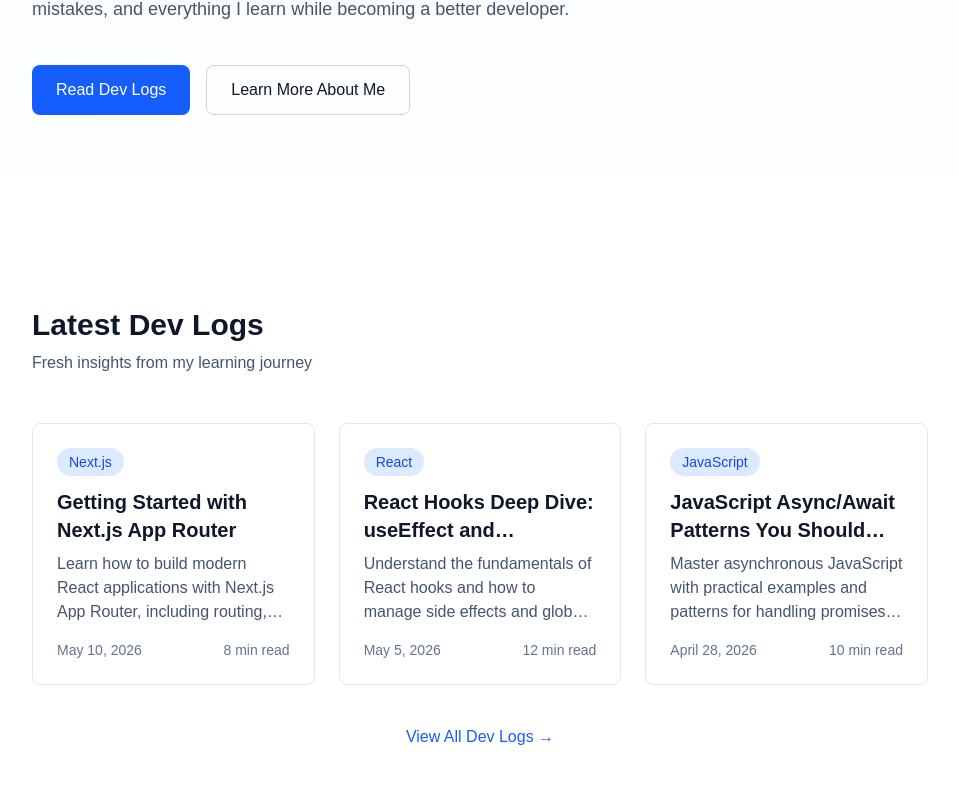
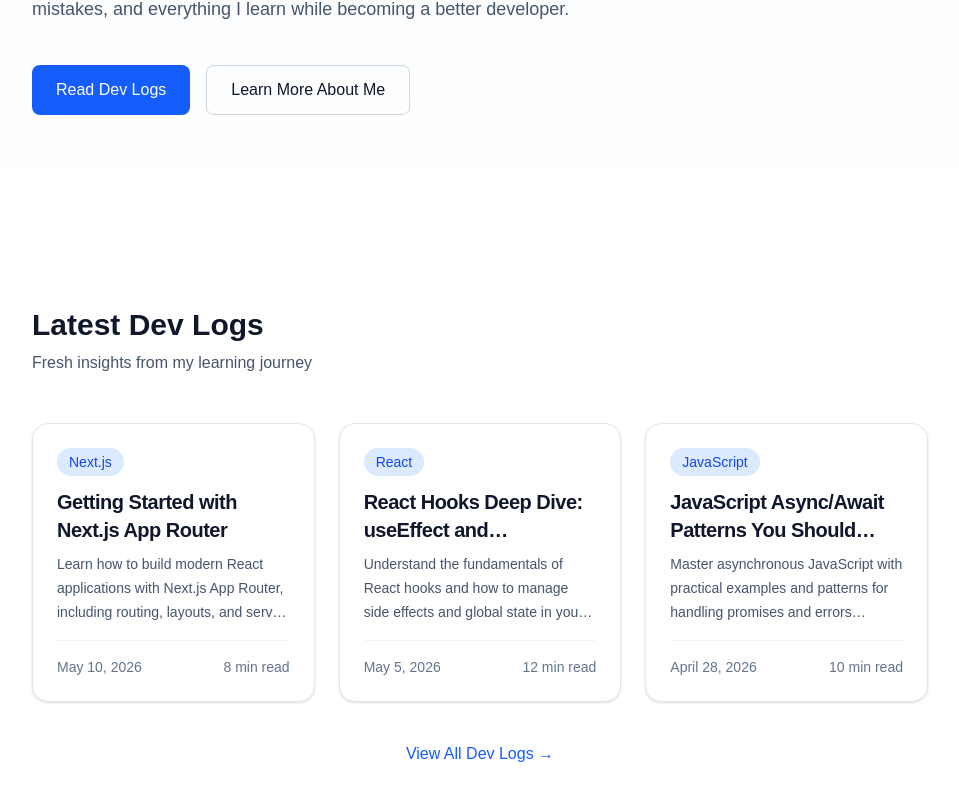
Before and after one commit to mfbhai10/blog-with-rafi, a Next.js app: page / in a window 1280 px wide. Shown: the part 340-1140 px from the top of the page, without its empty margins (160-1119 px from the left). Built offline with nearby package versions, Linux system fonts and the light colour scheme.

Commit message:
Connect blog page to MDX posts

```diff
--- a/app/blog/page.tsx
+++ b/app/blog/page.tsx
@@ -1,160 +1,84 @@
-"use client";
-
-import { useState } from "react";
+import Link from "next/link";
 import SectionTitle from "@/components/SectionTitle";
 import BlogCard from "@/components/BlogCard";
+import { getAllPosts } from "@/lib/posts";
 
-// Sample blog data
-const allBlogPosts = [
-  {
-    id: 1,
-    title: "How I Started Web Development",
-    description:
-      "My journey into web development started with curiosity and a desire to build things. In this post, I share the resources that helped me get started and the mistakes I made along the way.",
-    category: "Career",
-    date: "May 15, 2026",
-    readingTime: "6 min read",
-    slug: "how-i-started-web-development",
-  },
-  {
-    id: 2,
-    title: "Why I Built Blog with Rafi",
-    description:
-      "Discover why I decided to create this personal blog and what I hope to achieve with it. Learn about my vision for sharing knowledge and documenting my learning journey.",
-    category: "Personal",
-    date: "May 14, 2026",
-    readingTime: "5 min read",
-    slug: "why-i-built-blog-with-rafi",
-  },
-  {
-    id: 3,
-    title: "My First Next.js Blog Website",
-    description:
-      "A detailed walkthrough of how I built this blog using Next.js, React, TypeScript, and Tailwind CSS. Includes setup steps, component architecture, and deployment tips.",
-    category: "Next.js",
-    date: "May 12, 2026",
-    readingTime: "12 min read",
-    slug: "my-first-nextjs-blog",
-  },
-  {
-    id: 4,
-    title: "A* Search Explained Simply",
-    description:
-      "Understanding the A* pathfinding algorithm with clear explanations and visual examples. Perfect for beginners interested in algorithms and artificial intelligence.",
-    category: "Algorithms",
-    date: "May 8, 2026",
-    readingTime: "10 min read",
-    slug: "a-star-search-explained",
-  },
-  {
-    id: 5,
-    title: "React Components Explained for Beginners",
-    description:
-      "A comprehensive guide to understanding React components, hooks, and state management. Learn the fundamentals that will help you build interactive user interfaces.",
-    category: "React",
-    date: "May 5, 2026",
-    readingTime: "9 min read",
-    slug: "react-components-for-beginners",
-  },
-];
+function formatDate(date: string) {
+  const parsedDate = new Date(date);
 
-// Available categories
-const categories = [
-  "All",
-  "React",
-  "Next.js",
-  "JavaScript",
-  "Algorithms",
-  "Career",
-  "Personal",
-];
+  if (Number.isNaN(parsedDate.getTime())) {
+    return date;
+  }
+
+  return new Intl.DateTimeFormat("en-US", {
+    month: "short",
+    day: "numeric",
+    year: "numeric",
+  }).format(parsedDate);
+}
 
 export default function BlogPage() {
-  const [selectedCategory, setSelectedCategory] = useState("All");
-
-  // Filter posts based on selected category
-  const filteredPosts =
-    selectedCategory === "All"
-      ? allBlogPosts
-      : allBlogPosts.filter((post) => post.category === selectedCategory);
+  const allPosts = getAllPosts();
 
   return (
     <div className="w-full">
-      {/* Page Header */}
-      <section className="border-b border-slate-200 bg-white px-6 py-20">
-        <div className="mx-auto max-w-4xl">
+      <section className="relative overflow-hidden border-b border-slate-200 bg-linear-to-b from-slate-50 to-white px-6 py-20 sm:py-24">
+        <div className="mx-auto max-w-5xl">
           <SectionTitle
             title="Dev Logs"
             description="Notes, tutorials, and lessons from my coding journey."
           />
+          <p className="mt-4 max-w-2xl text-sm leading-6 text-slate-600">
+            Every post here is pulled directly from content/blog so the page
+            stays in sync with the MDX source.
+          </p>
         </div>
       </section>
 
-      {/* Filter Section */}
-      <section className="bg-slate-50 px-6 py-8">
-        <div className="mx-auto max-w-4xl">
-          <h3 className="mb-4 text-sm font-semibold uppercase tracking-wider text-slate-700">
-            Filter by Category
-          </h3>
-          <div className="flex flex-wrap gap-2">
-            {categories.map((category) => (
-              <button
-                key={category}
-                onClick={() => setSelectedCategory(category)}
-                className={`rounded-full px-4 py-2 text-sm font-medium transition-colors ${
-                  selectedCategory === category
-                    ? "bg-blue-600 text-white"
-                    : "border border-slate-300 bg-white text-slate-700 hover:border-blue-300 hover:bg-blue-50"
-                }`}
-              >
-                {category}
-              </button>
-            ))}
-          </div>
-        </div>
-      </section>
-
-      {/* Blog Posts Grid */}
-      <section className="px-6 py-16">
-        <div className="mx-auto max-w-4xl">
-          {filteredPosts.length > 0 ? (
+      <section className="px-6 py-16 sm:py-20">
+        <div className="mx-auto max-w-5xl">
+          {allPosts.length > 0 ? (
             <>
               <p className="mb-8 text-sm text-slate-600">
-                Showing {filteredPosts.length}{" "}
-                {selectedCategory === "All"
-                  ? "posts"
-                  : `posts in ${selectedCategory}`}
+                Showing {allPosts.length} posts
               </p>
 
-              <div className="grid gap-6 md:grid-cols-1 lg:grid-cols-2">
-                {filteredPosts.map((post) => (
+              <div className="grid gap-6 sm:grid-cols-2 xl:grid-cols-3">
+                {allPosts.map((post) => (
                   <BlogCard
-                    key={post.id}
+                    key={post.slug}
                     title={post.title}
                     description={post.description}
                     category={post.category}
-                    date={post.date}
+                    date={formatDate(post.date)}
                     readingTime={post.readingTime}
                     href={`/blog/${post.slug}`}
+                    tags={post.tags}
                   />
                 ))}
               </div>
             </>
           ) : (
-            <div className="rounded-lg border border-slate-200 bg-slate-50 py-12 text-center">
-              <p className="text-slate-600">
-                No posts found in this category. Try selecting a different one.
-              </p>
+            <div className="rounded-2xl border border-dashed border-slate-300 bg-slate-50 py-16 text-center">
+              <p className="text-slate-600">No posts found yet.</p>
+              <div className="mt-6">
+                <Link
+                  href="/"
+                  className="inline-flex items-center rounded-lg bg-blue-600 px-5 py-3 text-sm font-medium text-white transition-colors hover:bg-blue-700"
+                >
+                  Back to home
+                </Link>
+              </div>
             </div>
           )}
         </div>
       </section>
 
-      {/* Coming Soon CTA */}
       <section className="border-t border-slate-200 bg-white px-6 py-16">
-        <div className="mx-auto max-w-4xl text-center">
+        <div className="mx-auto max-w-5xl text-center">
           <p className="text-slate-600">
-            More posts coming soon! Subscribe to stay updated.
+            More posts will appear here automatically as you add MDX files to
+            content/blog.
           </p>
         </div>
       </section>
--- a/components/BlogCard.tsx
+++ b/components/BlogCard.tsx
@@ -1,3 +1,5 @@
+import Link from "next/link";
+
 interface BlogCardProps {
   title: string;
   description: string;
@@ -5,6 +7,7 @@ interface BlogCardProps {
   date: string;
   readingTime: string;
   href?: string;
+  tags?: string[];
 }
 
 export default function BlogCard({
@@ -14,24 +17,41 @@ export default function BlogCard({
   date,
   readingTime,
   href = "#",
+  tags = [],
 }: BlogCardProps) {
+  const hasTags = tags.length > 0;
+
   return (
-    <a href={href}>
-      <div className="flex h-full flex-col rounded-lg border border-slate-200 bg-white p-6 hover:shadow-md transition-shadow cursor-pointer">
+    <Link href={href} className="group block h-full">
+      <article className="flex h-full flex-col rounded-2xl border border-slate-200 bg-white p-6 shadow-sm transition duration-200 hover:-translate-y-1 hover:shadow-lg">
         <div className="mb-3 flex items-center gap-2">
           <span className="inline-flex rounded-full bg-blue-100 px-3 py-1 text-sm font-medium text-blue-700">
             {category}
           </span>
         </div>
-        <h3 className="mb-2 text-xl font-semibold text-slate-900 line-clamp-2">
+        <h3 className="mb-2 text-xl font-semibold tracking-tight text-slate-900 line-clamp-2 group-hover:text-blue-700">
           {title}
         </h3>
-        <p className="mb-4 flex-1 text-slate-600 line-clamp-3">{description}</p>
-        <div className="flex items-center justify-between text-sm text-slate-500">
+        <p className="mb-4 flex-1 text-sm leading-6 text-slate-600 line-clamp-3">
+          {description}
+        </p>
+        {hasTags ? (
+          <div className="mb-5 flex flex-wrap gap-2">
+            {tags.map((tag) => (
+              <span
+                key={tag}
+                className="inline-flex rounded-full bg-slate-100 px-2.5 py-1 text-xs font-medium text-slate-700"
+              >
+                {tag}
+              </span>
+            ))}
+          </div>
+        ) : null}
+        <div className="flex items-center justify-between gap-3 border-t border-slate-100 pt-4 text-sm text-slate-500">
           <span>{date}</span>
           <span>{readingTime}</span>
         </div>
-      </div>
-    </a>
+      </article>
+    </Link>
   );
 }
```
